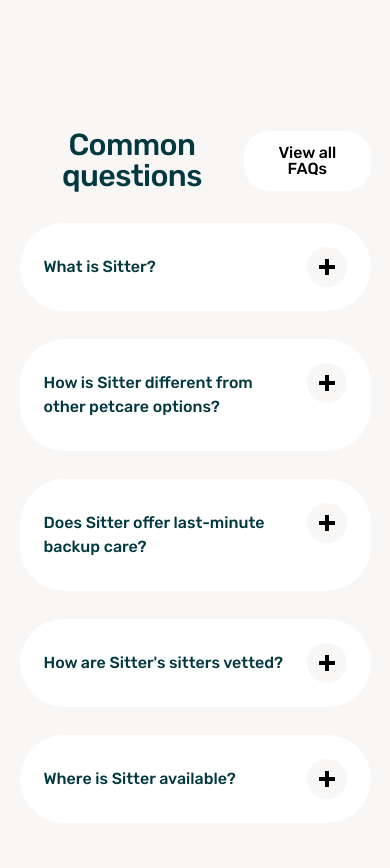
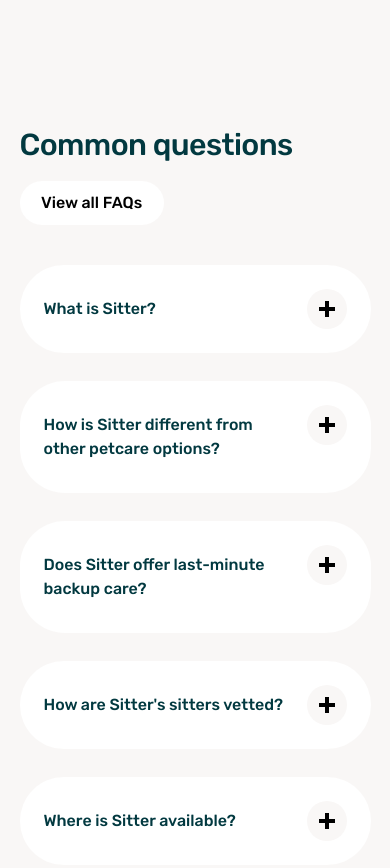
Before and after one commit to samsonc89/otter-replica, a React (Vite) app: page / in a window 390 px wide. Shown: the part 4840-5708 px from the top of the page. Built offline with nearby package versions, Linux system fonts and the light colour scheme.

Commit message:
Adjust flex direction for header on small screens

```diff
--- a/src/containers/Questions/questions.css
+++ b/src/containers/Questions/questions.css
@@ -92,6 +92,13 @@
     width: 90%;
   }
 
+  .questions-header {
+    flex-direction: column;
+    align-items: flex-start;
+    gap: 1.25rem;
+    margin-bottom: 2.5rem;
+  }
+
   .questions-content-wrapper {
     gap: 1.75rem;
   }
```
